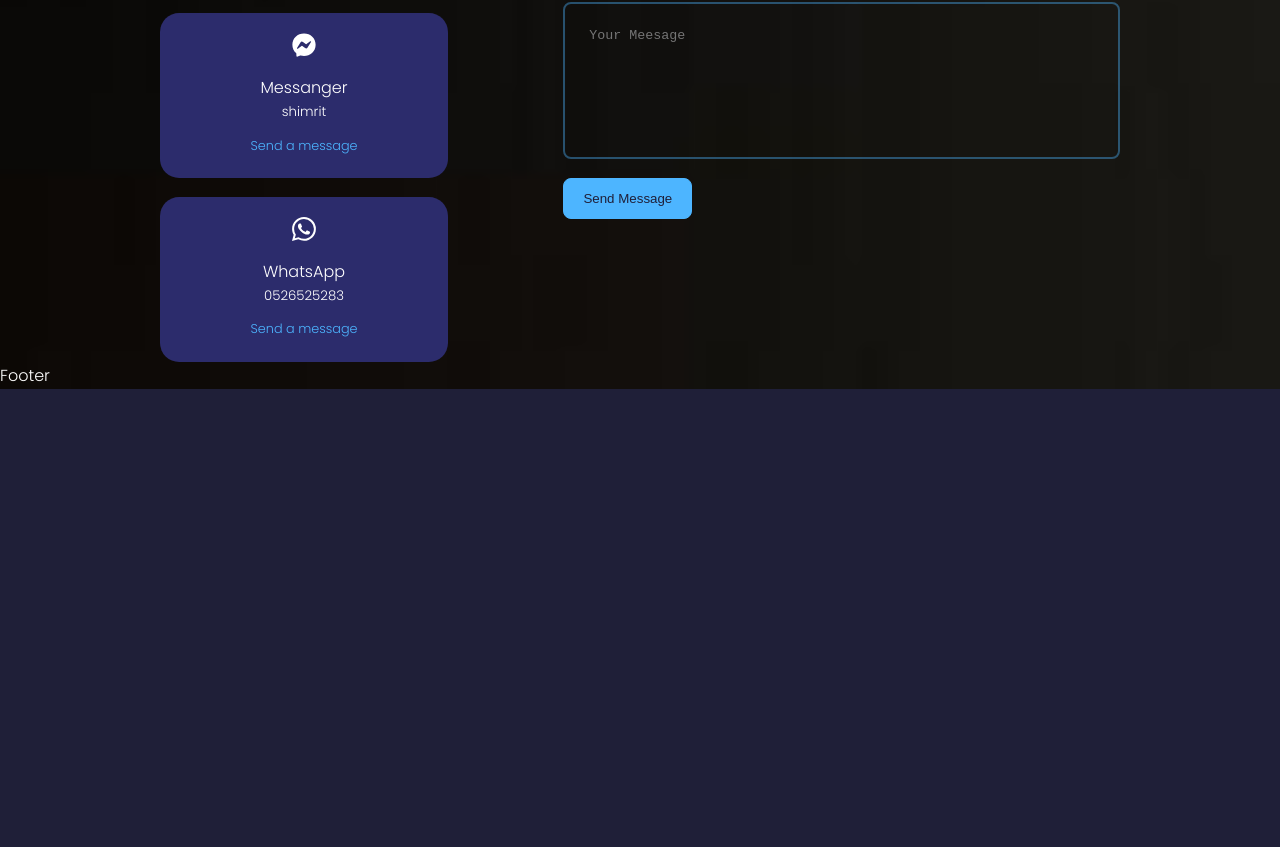
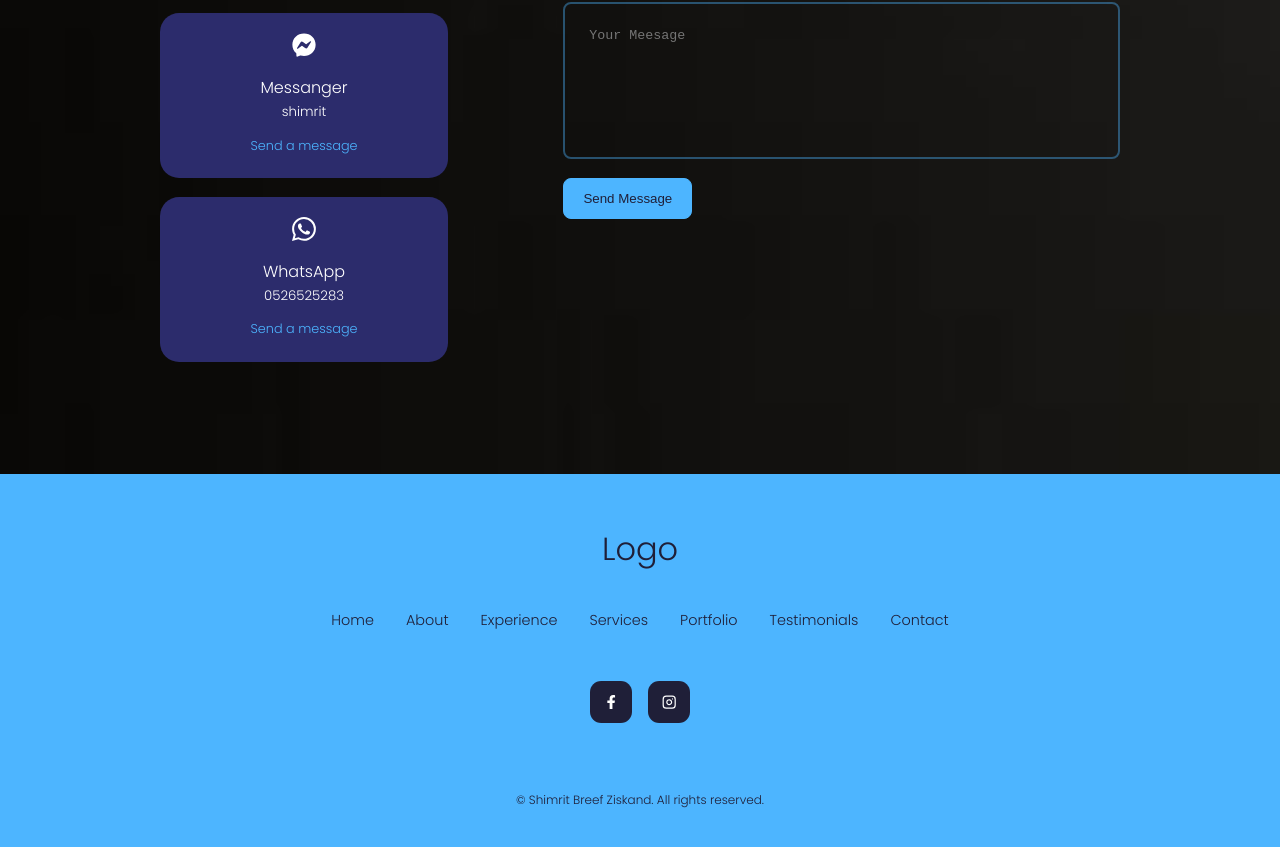
Before and after one commit to shimritz/my-portfolio, a React (Create React App) app: page / in a window 1280 px wide. Shown: the part 5681-6528 px from the top of the page. Before the commit the page ends 6070 px from the top, so only its background shows below. Built offline with nearby package versions, Linux system fonts and the light colour scheme.

Commit message:
footer component completed

```diff
--- a/src/components/footer/Footer.jsx
+++ b/src/components/footer/Footer.jsx
@@ -1,8 +1,53 @@
 import React from "react";
 import "./footer.css";
+import { FaFacebookF } from "react-icons/fa";
+import { FiInstagram } from "react-icons/fi";
 
 const Footer = () => {
-  return <div>Footer</div>;
+  return (
+    <footer>
+      <a href="#" className="footer__logo">
+        Logo
+      </a>
+
+      <ul className="permalinks">
+        <li>
+          <a href="#">Home</a>
+        </li>
+        <li>
+          <a href="#about">About</a>
+        </li>
+        <li>
+          <a href="#experience">Experience</a>
+        </li>
+        <li>
+          <a href="#services">Services</a>
+        </li>
+        <li>
+          <a href="#portfolio">Portfolio</a>
+        </li>
+        <li>
+          <a href="#testimonials">Testimonials</a>
+        </li>
+        <li>
+          <a href="#contact">Contact</a>
+        </li>
+      </ul>
+
+      <div className="footer__socials">
+        <a href="https://facebook.com">
+          <FaFacebookF />
+        </a>
+        <a href="https://instagram.com">
+          <FiInstagram />
+        </a>
+      </div>
+
+      <div className="footer__copyrights">
+        <small>&copy; Shimrit Breef Ziskand. All rights reserved.</small>
+      </div>
+    </footer>
+  );
 };
 
 export default Footer;
--- a/src/components/footer/footer.css
+++ b/src/components/footer/footer.css
@@ -0,0 +1,64 @@
+footer {
+    background: var(--color-primary);
+    padding: 3rem 0;
+    text-align: center;
+    font-size: 0.9rem;
+    margin-top: 7rem;
+}
+
+footer a {
+    color: var(--color-bg);
+}
+
+.footer__logo {
+    font-size: 2rem;
+    font-weight: 500;
+    margin-bottom: 2rem;
+    display: inline-block;
+}
+
+.permalinks {
+    display: flex;
+    flex-wrap: wrap;
+    justify-content: center;
+    gap: 2rem;
+    margin: 0 auto 3rem;
+}
+
+.footer__socials {
+    display: flex;
+    justify-content: center;
+    gap: 1rem;
+    margin-bottom: 4rem;
+}
+
+.footer__socials a {
+    background: var(--color-bg);
+    color: var(--color-white);
+    padding: 0.8rem;
+    border-radius: 0.7rem;
+    display: flex;
+    border: 1px solid transparent;
+}
+
+.footer__socials a:hover {
+    background: transparent;
+    color: var(--color-bg);
+    border-color: var(--color-bg);
+}
+
+.footer__copyrights {
+    margin-bottom: 4rem;
+    color: var(--color-bg);
+}
+
+@media screen and (max-width:600px) {
+    .permalinks {
+        flex-direction: column;
+        gap: 1.5rem;
+    }
+
+    .footer__socials {
+        margin-bottom: 2.6rem;
+    }
+}
```
